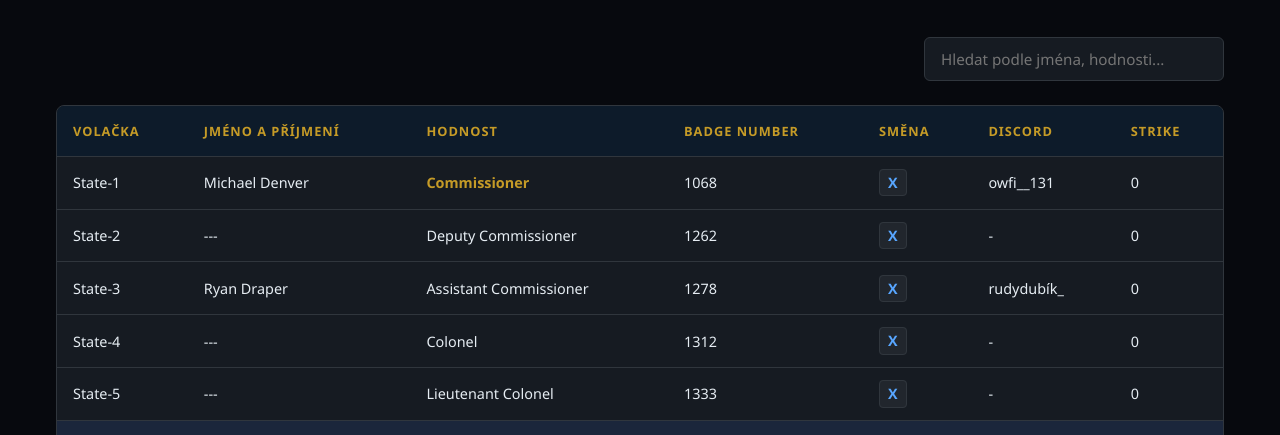
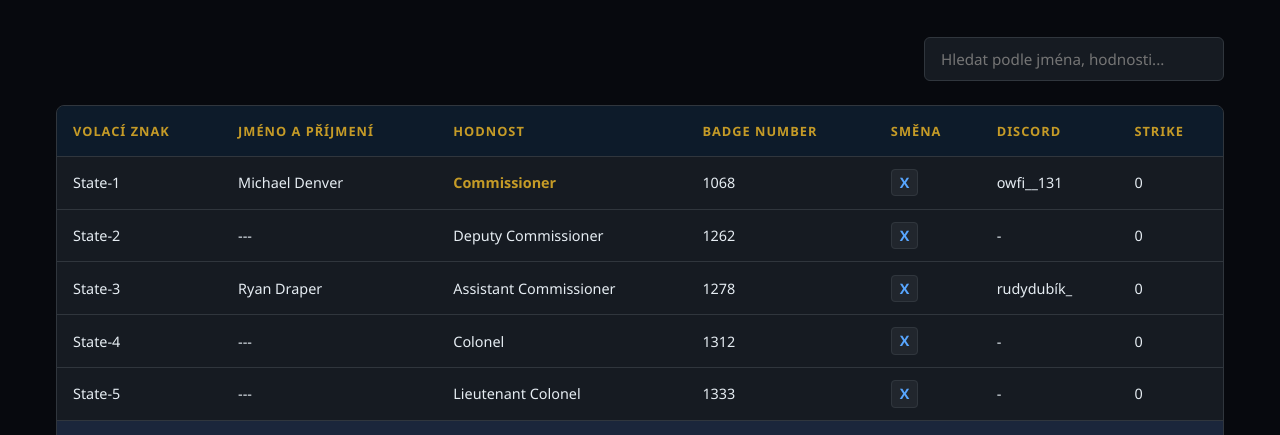
Before and after one commit to reel5421/SanAndreasStatePolice.org, a plain HTML site: page personelroster.html in a window 1280 px wide. Shown: the part 365-800 px from the top of the page. Drawn offline with Linux system fonts and the light colour scheme.

Commit message:
Update table header from 'Volačka' to 'Volací Znak'

```diff
--- a/personelroster.html
+++ b/personelroster.html
@@ -259,7 +259,7 @@
             <table id="rosterTable">
                 <thead>
                     <tr>
-                        <th>Volačka</th>
+                        <th>Volací Znak</th>
                         <th>Jméno a příjmení</th>
                         <th>Hodnost</th>
                         <th>Badge Number</th>
```
